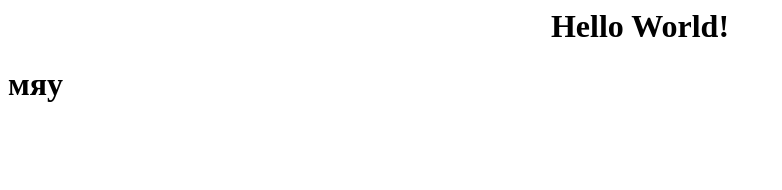
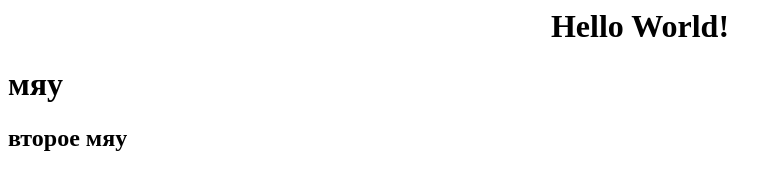
Before and after one commit to 7format8/zorg, a plain HTML site: page index.html in a window 1280 px wide. Shown: the whole page, without its empty margins (0-782 px from the left). Drawn offline with Linux system fonts and the light colour scheme.

Commit message:
h2 was added

```diff
--- a/index.html
+++ b/index.html
@@ -5,5 +5,6 @@
 <BODY>
 <CENTER><H1>Hello World!</H1></CENTER>
 <h1> мяу</h1>
+<h2> второе мяу </h2>
 </BODY>
 </HTML>
```
